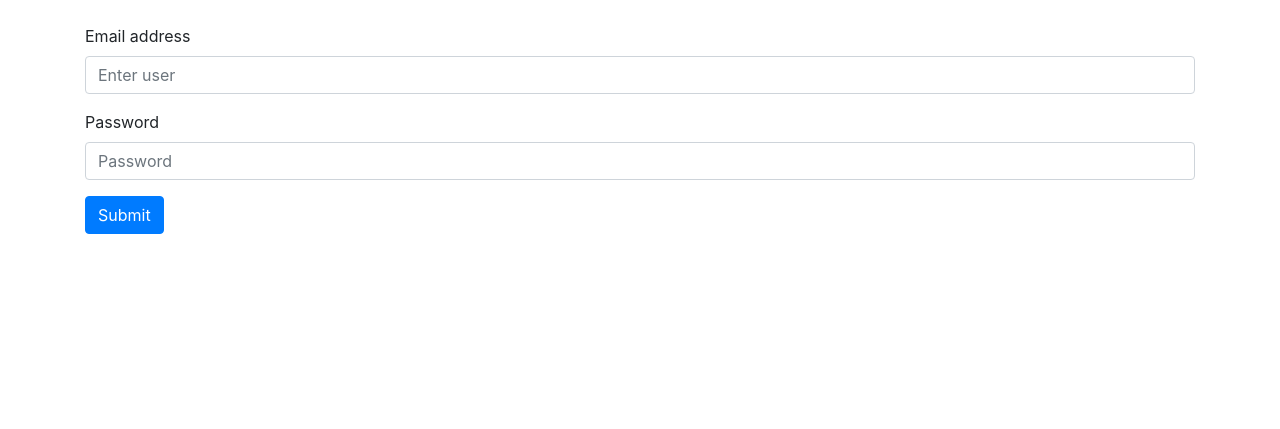
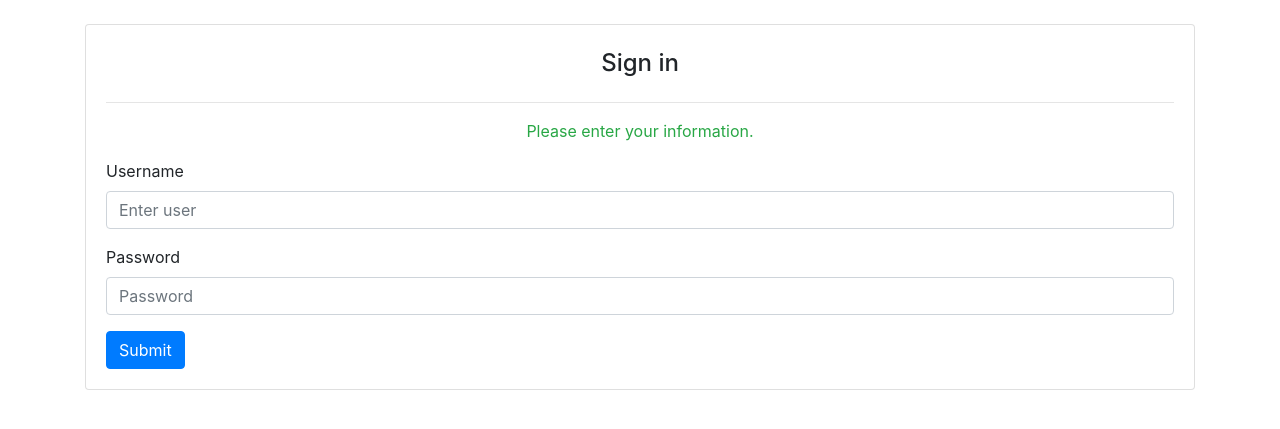
Before and after one commit to jorgeluis009/MultiplatformExam2, a PHP site: page /login.php in a window 1280 px wide. Shown: the top 429 px of the page. Run offline with PHP 8.4, Linux system fonts and the light colour scheme.

Commit message:
commiting

```diff
--- a/login.php
+++ b/login.php
@@ -7,11 +7,18 @@
 <body>
 <br>
 <div class="container">
-	<form method="post">
+
+
+
+	<div class="card">
+		<article class="card-body">
+			<h4 class="card-title text-center mb-4 mt-1">Sign in</h4>
+			<hr>
+			<p class="text-success text-center">Please enter your information.</p>
+				<form method="post">
 	  <div class="form-group">
-	    <label for="exampleInputEmail1">Email address</label>
+	    <label for="exampleInputEmail1">Username</label>
 	    <input type="text" class="form-control" name="userInput" aria-describedby="UserHelp" placeholder="Enter user" value="">
-	    <!-- <small id="emailHelp" class="form-text text-muted">We'll never share your email with anyone else.</small> -->
 	  </div>
 	  <div class="form-group">
 	    <label for="PasswordID">Password</label>
@@ -20,6 +27,9 @@
 
 	  <button type="submit" id="submitID" name="submitBtn" class="btn btn-primary">Submit</button>
 	</form>
+		</article>
+	</div>
+
 
 	<?php
 		if(isset($_POST['submitBtn'])){
```
